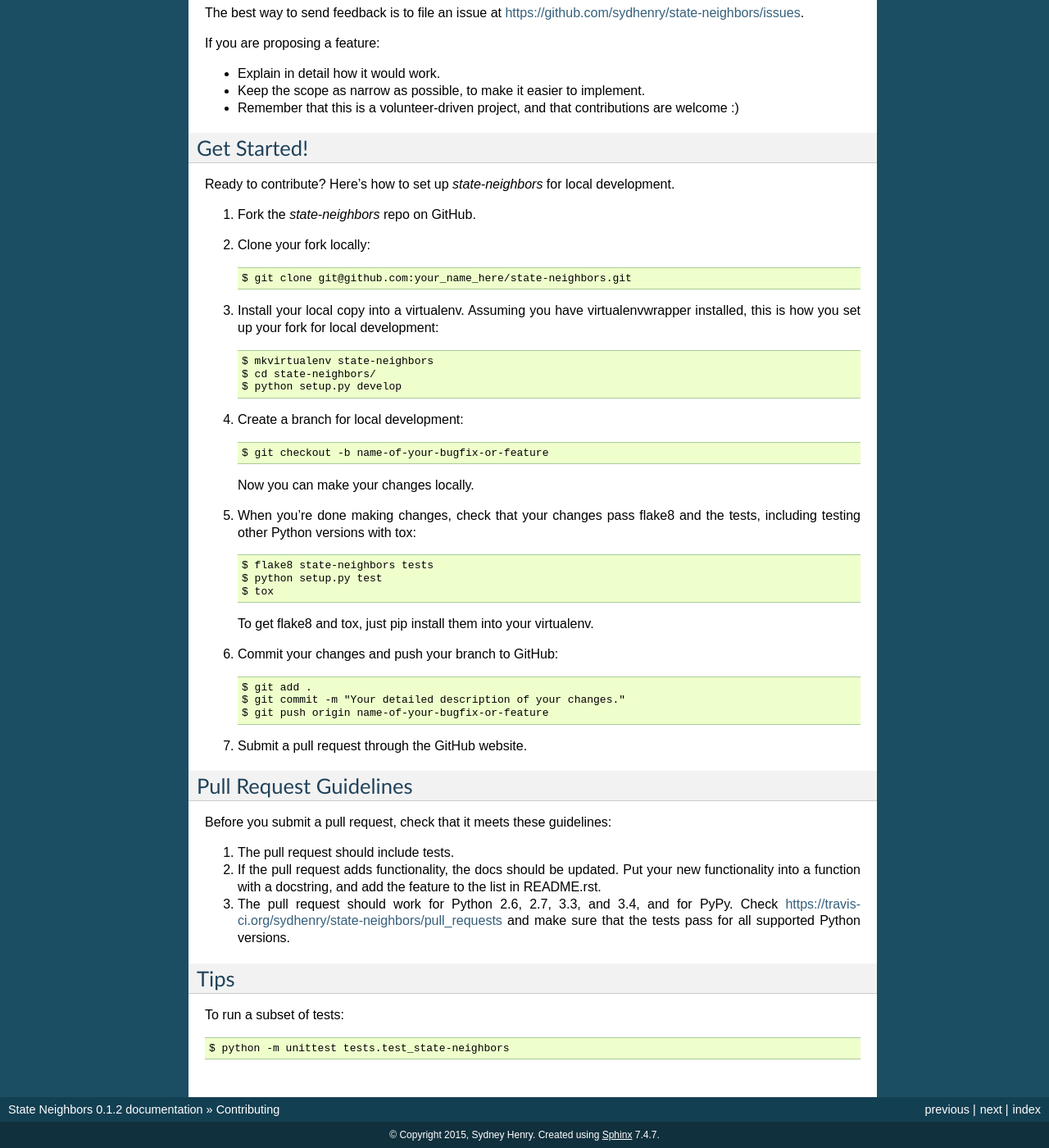
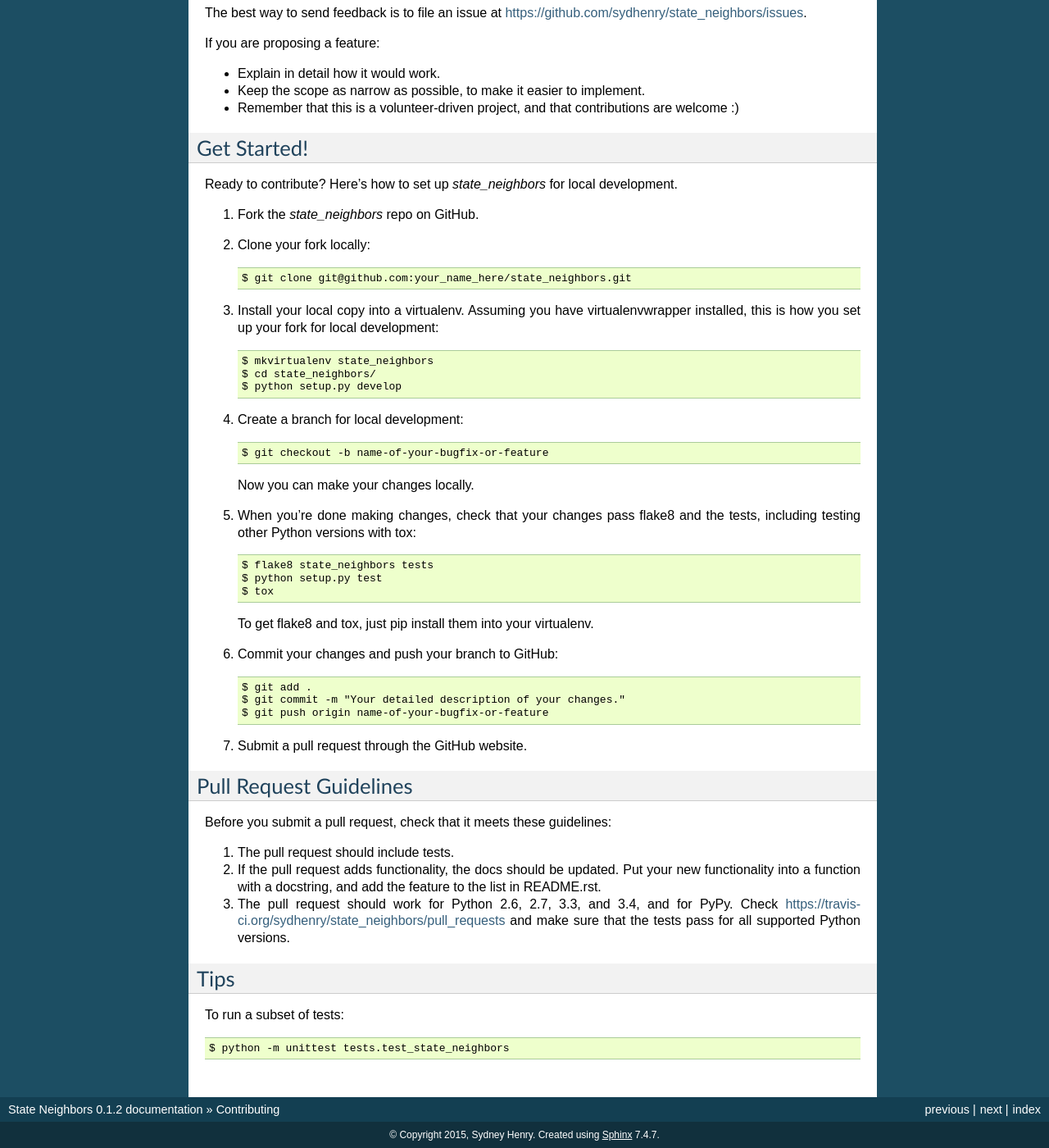
Before and after one commit to HandyCodeJob/state-neighbors, a Sphinx documentation site: the page built from docs/contributing.rst, in a window 1280 px wide and 1400 px high, scrolled down 811 px. Shown: the whole window at 82% size. Built offline with Sphinx 7.4.7, drawn with Linux system fonts in a browser that asks for light colours; some of the changed text lies outside the part shown.

```diff
--- a/CONTRIBUTING.rst
+++ b/CONTRIBUTING.rst
@@ -13,7 +13,7 @@ Types of Contributions
 Report Bugs
 ~~~~~~~~~~~
 
-Report bugs at https://github.com/sydhenry/state-neighbors/issues.
+Report bugs at https://github.com/sydhenry/state_neighbors/issues.
 
 If you are reporting a bug, please include:
 
@@ -43,7 +43,7 @@ articles, and such.
 Submit Feedback
 ~~~~~~~~~~~~~~~
 
-The best way to send feedback is to file an issue at https://github.com/sydhenry/state-neighbors/issues.
+The best way to send feedback is to file an issue at https://github.com/sydhenry/state_neighbors/issues.
 
 If you are proposing a feature:
 
@@ -55,17 +55,17 @@ If you are proposing a feature:
 Get Started!
 ------------
 
-Ready to contribute? Here's how to set up `state-neighbors` for local development.
+Ready to contribute? Here's how to set up `state_neighbors` for local development.
 
-1. Fork the `state-neighbors` repo on GitHub.
+1. Fork the `state_neighbors` repo on GitHub.
 2. Clone your fork locally::
 
-    $ git clone git@github.com:your_name_here/state-neighbors.git
+    $ git clone git@github.com:your_name_here/state_neighbors.git
 
 3. Install your local copy into a virtualenv. Assuming you have virtualenvwrapper installed, this is how you set up your fork for local development::
 
-    $ mkvirtualenv state-neighbors
-    $ cd state-neighbors/
+    $ mkvirtualenv state_neighbors
+    $ cd state_neighbors/
     $ python setup.py develop
 
 4. Create a branch for local development::
@@ -76,7 +76,7 @@ Ready to contribute? Here's how to set up `state-neighbors` for local developmen
 
 5. When you're done making changes, check that your changes pass flake8 and the tests, including testing other Python versions with tox::
 
-    $ flake8 state-neighbors tests
+    $ flake8 state_neighbors tests
     $ python setup.py test
     $ tox
 
@@ -100,7 +100,7 @@ Before you submit a pull request, check that it meets these guidelines:
    your new functionality into a function with a docstring, and add the
    feature to the list in README.rst.
 3. The pull request should work for Python 2.6, 2.7, 3.3, and 3.4, and for PyPy. Check
-   https://travis-ci.org/sydhenry/state-neighbors/pull_requests
+   https://travis-ci.org/sydhenry/state_neighbors/pull_requests
    and make sure that the tests pass for all supported Python versions.
 
 Tips
@@ -108,4 +108,4 @@ Tips
 
 To run a subset of tests::
 
-    $ python -m unittest tests.test_state-neighbors
+    $ python -m unittest tests.test_state_neighbors
--- a/docs/conf.py
+++ b/docs/conf.py
@@ -1,7 +1,7 @@
 #!/usr/bin/env python
 # -*- coding: utf-8 -*-
 #
-# state-neighbors documentation build configuration file, created by
+# state_neighbors documentation build configuration file, created by
 # sphinx-quickstart on Tue Jul  9 22:26:36 2013.
 #
 # This file is execfile()d with the current directory set to its
@@ -63,9 +63,9 @@ copyright = u'2015, Sydney Henry'
 # the built documents.
 #
 # The short X.Y version.
-version = state-neighbors.__version__
+version = state_neighbors.__version__
 # The full version, including alpha/beta/rc tags.
-release = state-neighbors.__version__
+release = state_neighbors.__version__
 
 # The language for content autogenerated by Sphinx. Refer to documentation
 # for a list of supported languages.
@@ -188,7 +188,7 @@ html_static_path = ['_static']
 #html_file_suffix = None
 
 # Output file base name for HTML help builder.
-htmlhelp_basename = 'state-neighborsdoc'
+htmlhelp_basename = 'state_neighborsdoc'
 
 
 # -- Options for LaTeX output ------------------------------------------
@@ -208,7 +208,7 @@ latex_elements = {
 # (source start file, target name, title, author, documentclass
 # [howto/manual]).
 latex_documents = [
-    ('index', 'state-neighbors.tex',
+    ('index', 'state_neighbors.tex',
      u'State Neighbors Documentation',
      u'Sydney Henry', 'manual'),
 ]
@@ -239,7 +239,7 @@ latex_documents = [
 # One entry per manual page. List of tuples
 # (source start file, name, description, authors, manual section).
 man_pages = [
-    ('index', 'state-neighbors',
+    ('index', 'state_neighbors',
      u'State Neighbors Documentation',
      [u'Sydney Henry'], 1)
 ]
@@ -254,10 +254,10 @@ man_pages = [
 # (source start file, target name, title, author,
 #  dir menu entry, description, category)
 texinfo_documents = [
-    ('index', 'state-neighbors',
+    ('index', 'state_neighbors',
      u'State Neighbors Documentation',
      u'Sydney Henry',
-     'state-neighbors',
+     'state_neighbors',
      'One line description of project.',
      'Miscellaneous'),
 ]
--- a/docs/index.rst
+++ b/docs/index.rst
@@ -1,4 +1,4 @@
-.. state-neighbors documentation master file, created by
+.. state_neighbors documentation master file, created by
    sphinx-quickstart on Tue Jul  9 22:26:36 2013.
    You can adapt this file completely to your liking, but it should at least
    contain the root `toctree` directive.
--- a/docs/installation.rst
+++ b/docs/installation.rst
@@ -4,9 +4,9 @@ Installation
 
 At the command line::
 
-    $ easy_install state-neighbors
+    $ easy_install state_neighbors
 
 Or, if you have virtualenvwrapper installed::
 
-    $ mkvirtualenv state-neighbors
-    $ pip install state-neighbors
+    $ mkvirtualenv state_neighbors
+    $ pip install state_neighbors
```
Also changed, not shown: README.rst (+5 -5 lines), setup.py (+5 -5 lines), 6 other files.
